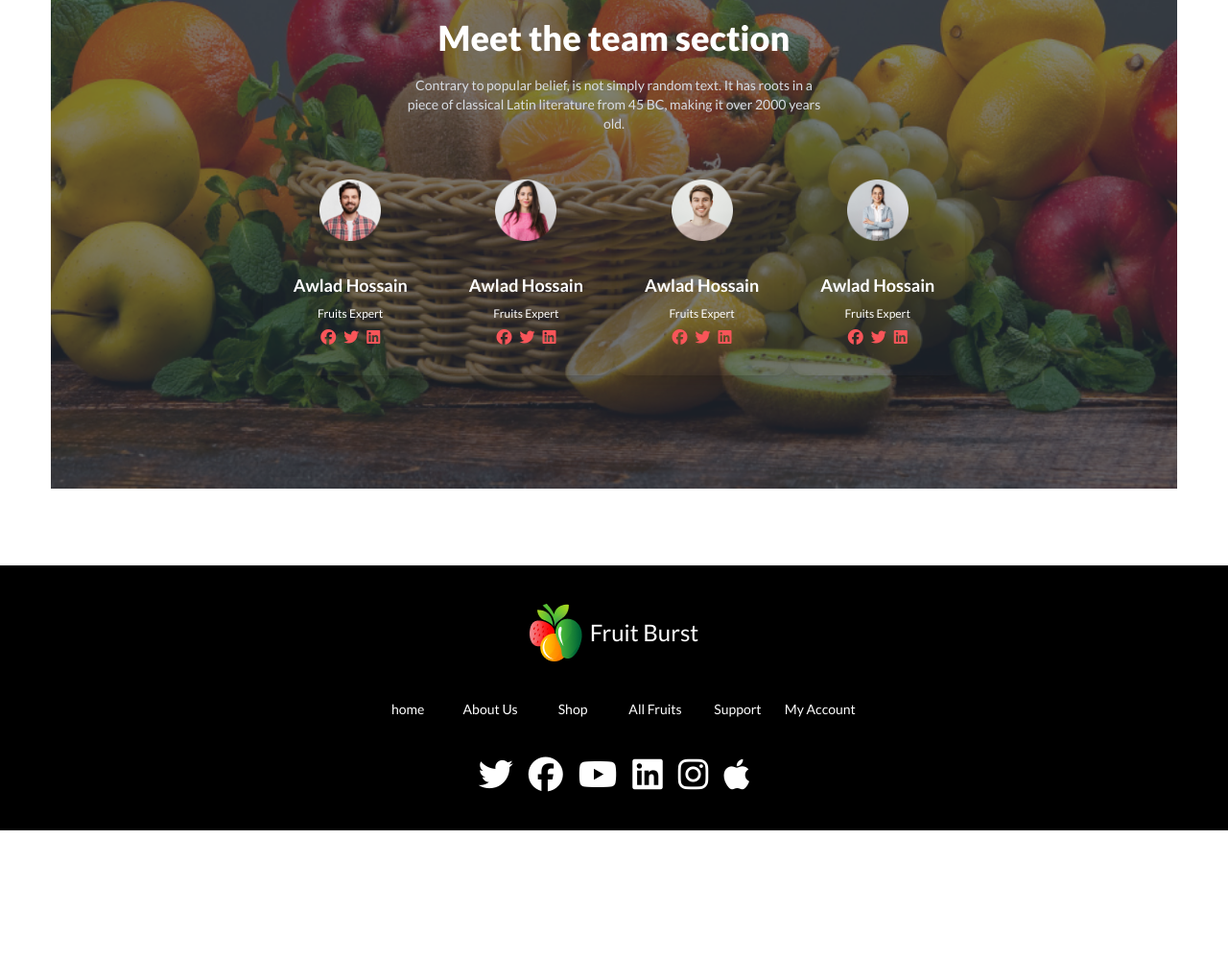
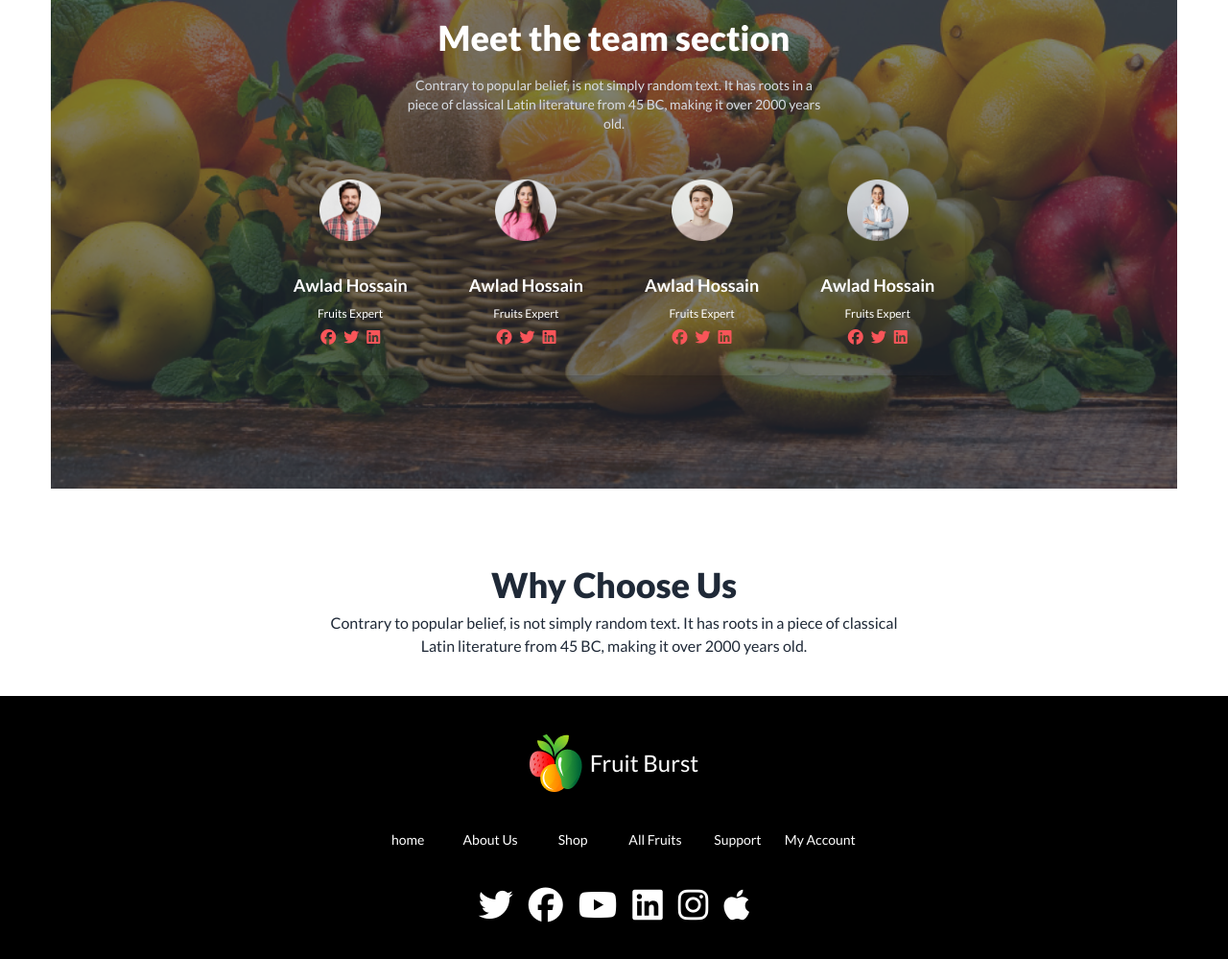
Before and after one commit to EmonHossen10/fruit-burst, a plain HTML site: page index.html in a window 1280 px wide. Shown: the part 2072-3071 px from the top of the page at 96% size. Before the commit the page ends 2937 px from the top, so only its background shows below. Drawn offline with nearby package versions, Linux system fonts and the light colour scheme; files whose address does not match are found by name.

Commit message:
why text added

```diff
--- a/index.html
+++ b/index.html
@@ -34,6 +34,7 @@
     .font-lato {
       font-family: 'Lato', sans-serif;
     }
+
     .hero-margin {
       margin-top: -900px;
     }
@@ -519,10 +520,23 @@
 
       </section>
 
+      <!-- why choose us section -->
+
+      <section class="w-11/12 md:max-w-screen-xl lg:max-w-screen-xl mx-auto mb-10 text-center  ">
+        <!-- text part -->
+        <h2 class="text-xl md:text-4xl font-extrabold my-2">
+          Why Choose Us
+        </h2>
+        <p class="text-sm md:text-base">Contrary to popular belief, is not simply random text. It has roots in a piece of classical <br> Latin literature from 45 BC, making it over 2000 years old.</p>
+
+
+
+      </section>
+
     </main>
 
     <!-- footer part -->
-<footer>
+
     <footer class="footer footer-center p-10 bg-black text-white text-center">
       <div class="flex">
         <img src="./images//logo.png" alt="">
@@ -552,7 +566,7 @@
 
     </footer>
 
-</footer>
+
 
 
   </header>
```
Lines whose indentation alone changed are shown as unchanged.
